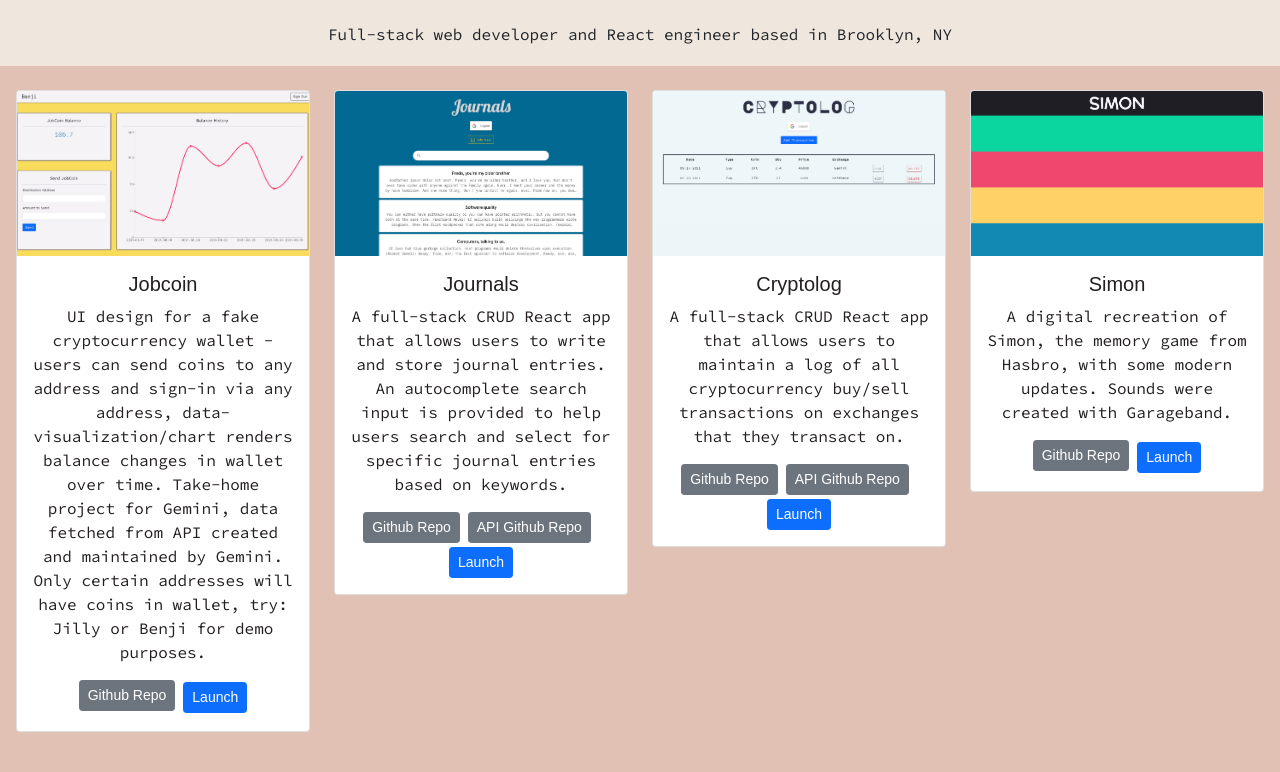
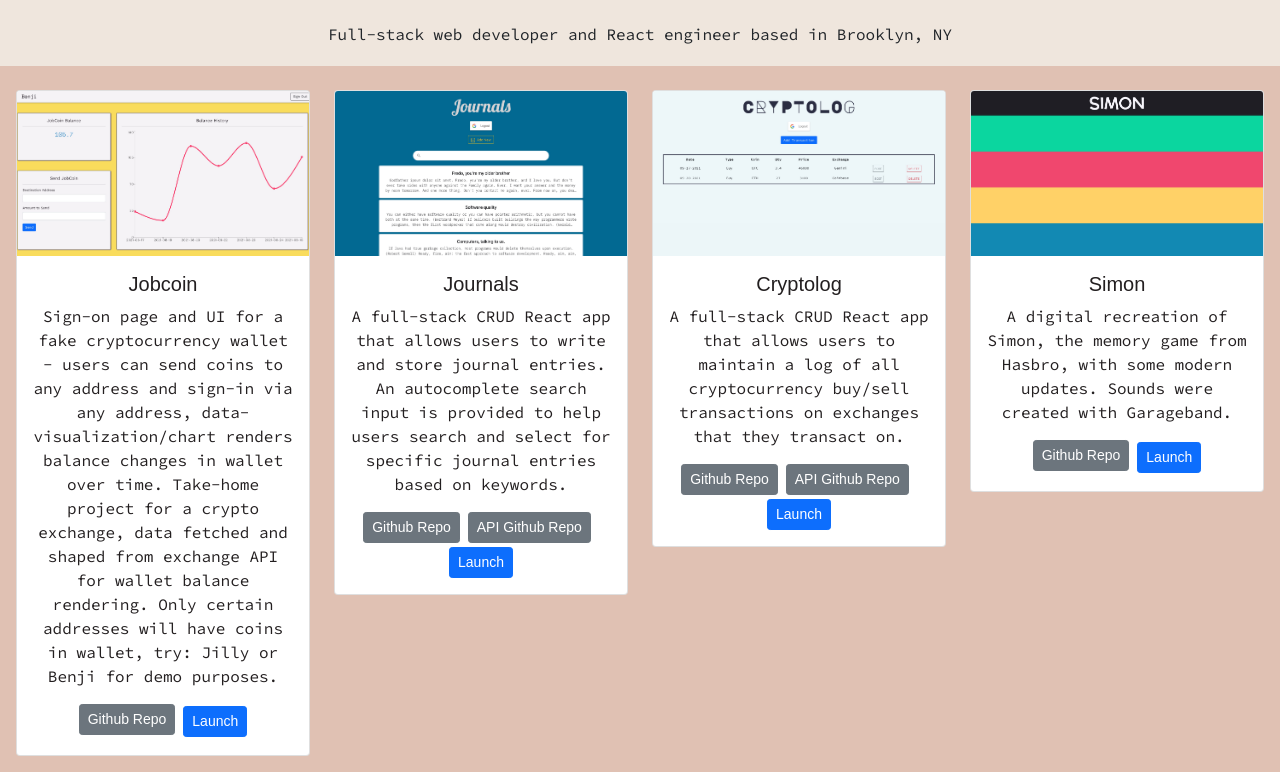
Before and after one commit to benjipt/fullstack-portfolio, a React (Create React App) app: page / in a window 1280 px wide. Shown: the part 391-1163 px from the top of the page. Before the commit the page ends 1139 px from the top, so only its background shows below. Built offline with nearby package versions, Linux system fonts and the light colour scheme; a web font is replaced by a local one.

Commit message:
updated project description

```diff
--- a/src/components/Projects.js
+++ b/src/components/Projects.js
@@ -14,7 +14,7 @@ export default function Projects() {
         {
             img: jobcoinCardImg,
             name: 'Jobcoin',
-            description: 'UI design for a fake cryptocurrency wallet - users can send coins to any address and sign-in via any address, data-visualization/chart renders balance changes in wallet over time. Take-home project for Gemini, data fetched from API created and maintained by Gemini. Only certain addresses will have coins in wallet, try: Jilly or Benji for demo purposes.',
+            description: "Sign-on page and UI for a fake cryptocurrency wallet - users can send coins to any address and sign-in via any address, data-visualization/chart renders balance changes in wallet over time. Take-home project for a crypto exchange, data fetched and shaped from exchange API for wallet balance rendering. Only certain addresses will have coins in wallet, try: Jilly or Benji for demo purposes.",
             github: 'https://github.com/benjipt/jobcoin-ui',
             site: 'https://jobcoin-1c304e.netlify.app',
             id: 1
```
